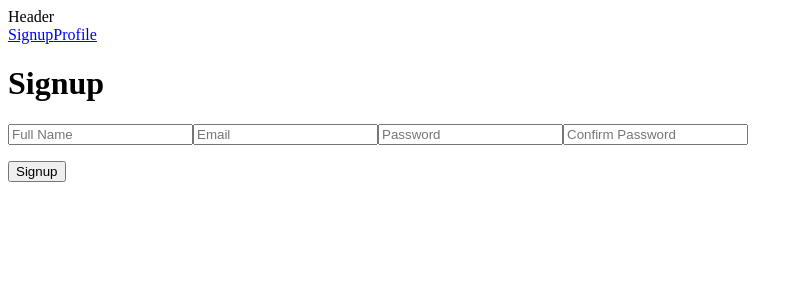
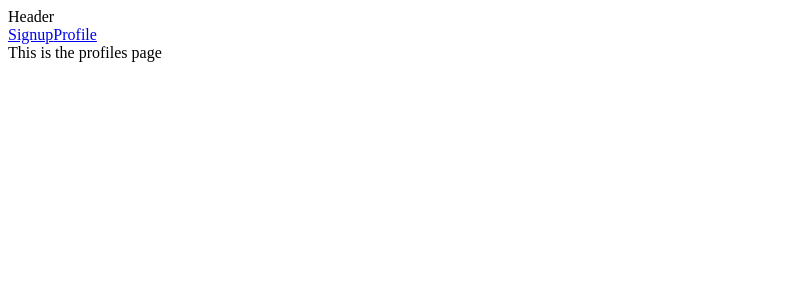
Before and after one commit to KrishnaDass95/react-redux-loginProject, a React (Create React App) app: page /profile in a window 1280 px wide. Shown: the top 300 px of the page, without its empty margins (0-803 px from the left). Built offline with nearby package versions, Linux system fonts and the light colour scheme.

Commit message:
Add baseline routing

```diff
--- a/package.json
+++ b/package.json
@@ -8,6 +8,7 @@
     "@testing-library/user-event": "^13.5.0",
     "react": "^18.2.0",
     "react-dom": "^18.2.0",
+    "react-router-dom": "^6.11.2",
     "react-scripts": "5.0.1",
     "web-vitals": "^2.1.4"
   },
--- a/src/App.js
+++ b/src/App.js
@@ -1,12 +1,26 @@
 import React from "react";
-import Signup from "./Components/Signup";
+import Signup from "./pages/Signup";
+import { Profile } from "./pages/Profile";
+import {Routes, Route} from 'react-router-dom'
 
 const App = () => {
 
     return(
-        <div>
-            <Signup></Signup>
-        </div>
+        <>
+        <nav>
+            <div className="header">
+                Header
+            </div>
+            <div className="header-options">
+                <a href="#">Signup</a>
+                <a href="#">Profile</a>
+            </div>
+        </nav>
+        <Routes>
+            <Route path="/" element={<Signup />}/>
+            <Route path="/profile" element={<Profile />}/>
+        </Routes>
+        </>
     )
 }
 
--- a/src/index.js
+++ b/src/index.js
@@ -1,11 +1,14 @@
 import React from 'react';
 import ReactDOM from 'react-dom/client';
 import App from './App';
+import { BrowserRouter } from 'react-router-dom';
 
 const root = ReactDOM.createRoot(document.getElementById('root'));
 root.render(
   <React.StrictMode>
+    <BrowserRouter>
     <App />
+    </BrowserRouter>
   </React.StrictMode>
 );
 
--- /dev/null
+++ b/src/pages/Profile.js
@@ -0,0 +1,9 @@
+
+
+export const Profile = () => {
+    return (
+        <div>
+            This is the profiles page
+        </div>
+    )
+}
--- a/src/Components/Signup.js
+++ b/src/pages/Signup.js
@@ -4,16 +4,6 @@ const Signup = () => {
 
     return(
         <>
-        <nav>
-            <div className="header">
-                Header
-            </div>
-            <div className="header-options">
-                <a href="#">Signup</a>
-                <a href="#">Profile</a>
-            </div>
-        </nav>
-
         <h1>Signup</h1>
         <input
         type="text"
```
Also changed, not shown: 1 other file (tests, documents, lock files or other folders).
